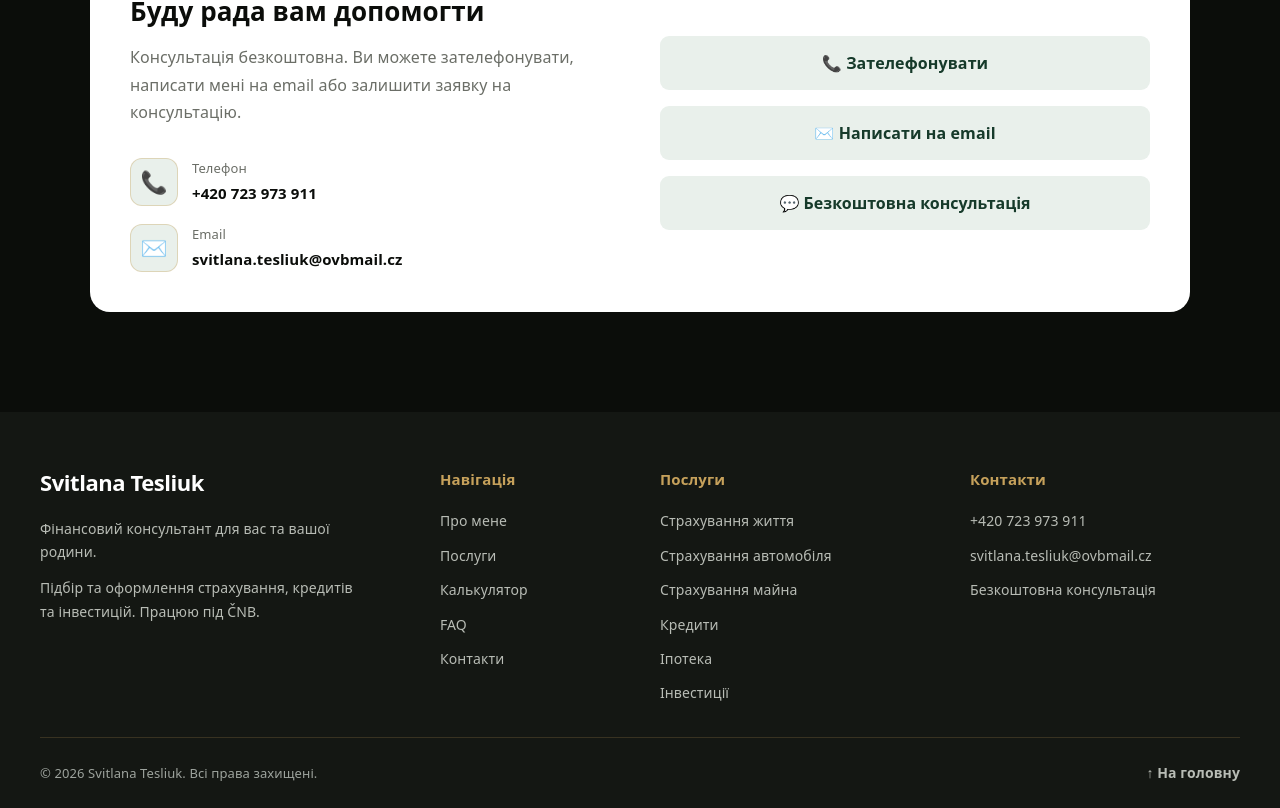
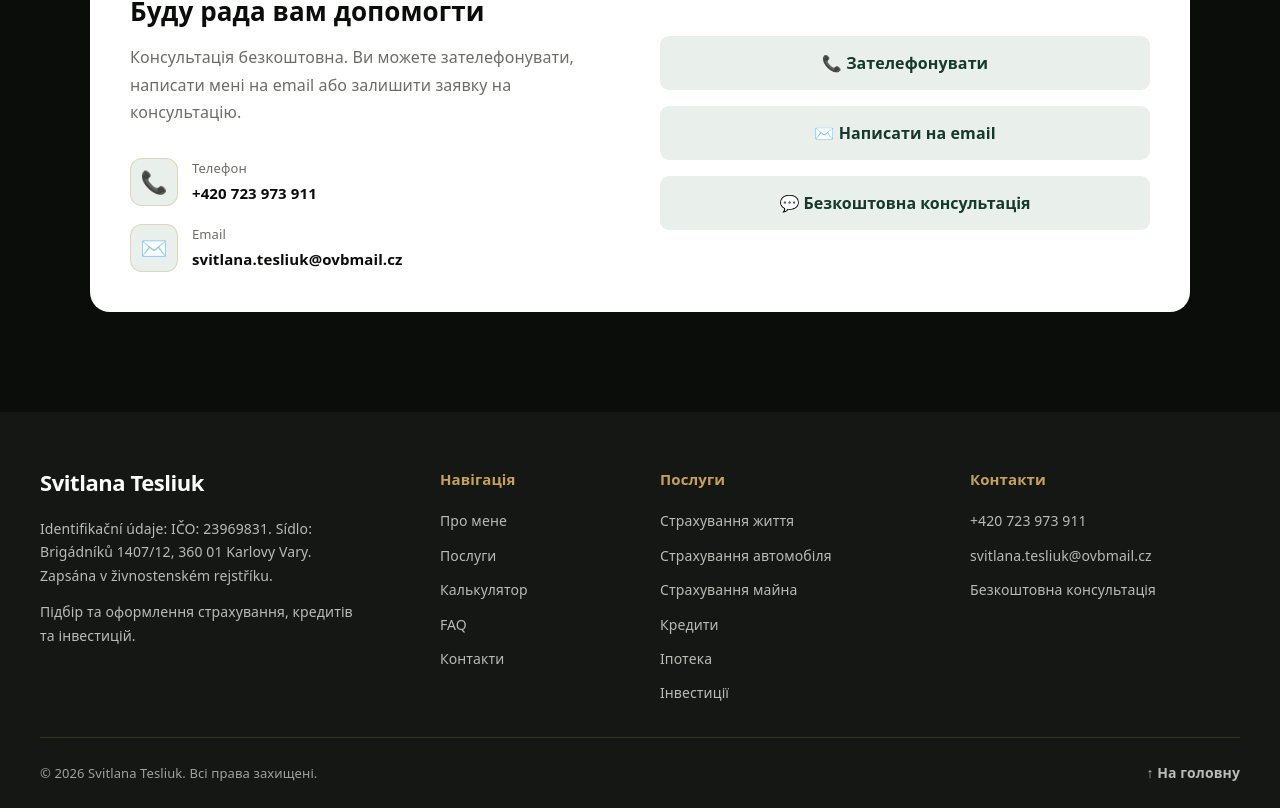
Before and after one commit to SvitlanaTesliuk/financial-consultant, a React (Vite) app: page / in a window 1280 px wide. Shown: the part 5036-5844 px from the top of the page. Built offline with nearby package versions, Linux system fonts and the light colour scheme.

Commit message:
add ident data

```diff
--- a/src/translations/cz.ts
+++ b/src/translations/cz.ts
@@ -233,10 +233,10 @@ contact: {
 
 footer: {
   description:
-    'Finanční konzultant pro vás a vaši rodinu.',
+    'Identifikační údaje: IČO: 23969831 Sídlo: Brigádníků 1407/12, 360 01 Karlovy Vary. Zapsána v živnostenském rejstříku.',
 
   servicesDescription:
-    'Výběr a vyřízení pojištění, úvěrů a investic. Pracuji pod ČNB.',
+    'Výběr a vyřízení pojištění, úvěrů a investic.',
 
   navigationTitle: 'Navigace',
   servicesTitle: 'Služby',
--- a/src/translations/uk.ts
+++ b/src/translations/uk.ts
@@ -235,10 +235,10 @@ contact: {
 
 footer: {
   description:
-    'Фінансовий консультант для вас та вашої родини.',
+    'Identifikační údaje: IČO: 23969831. Sídlo: Brigádníků 1407/12, 360 01 Karlovy Vary. Zapsána v živnostenském rejstříku.',
 
   servicesDescription:
-    'Підбір та оформлення страхування, кредитів та інвестицій. Працюю під ČNB.',
+    'Підбір та оформлення страхування, кредитів та інвестицій.',
 
   navigationTitle: 'Навігація',
   servicesTitle: 'Послуги',
```
